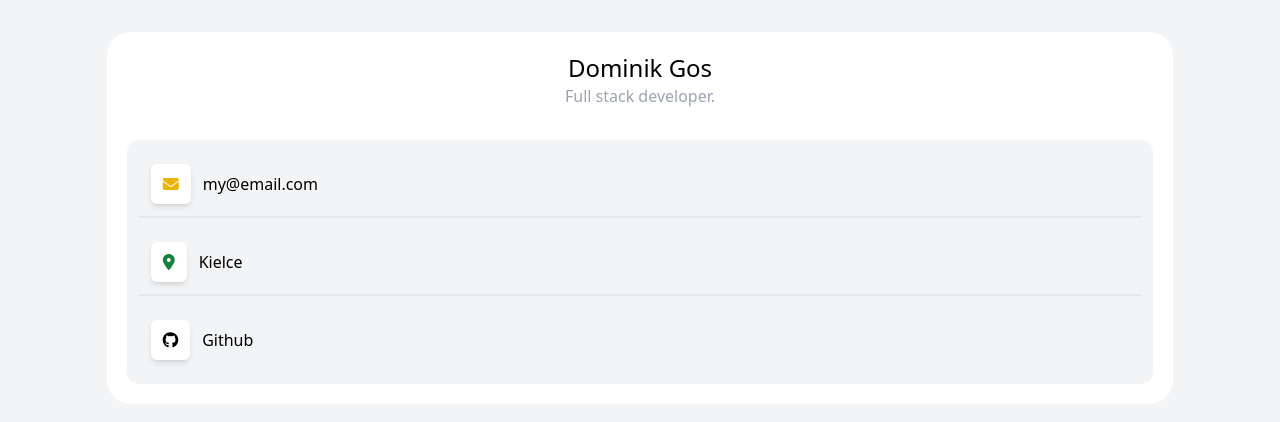
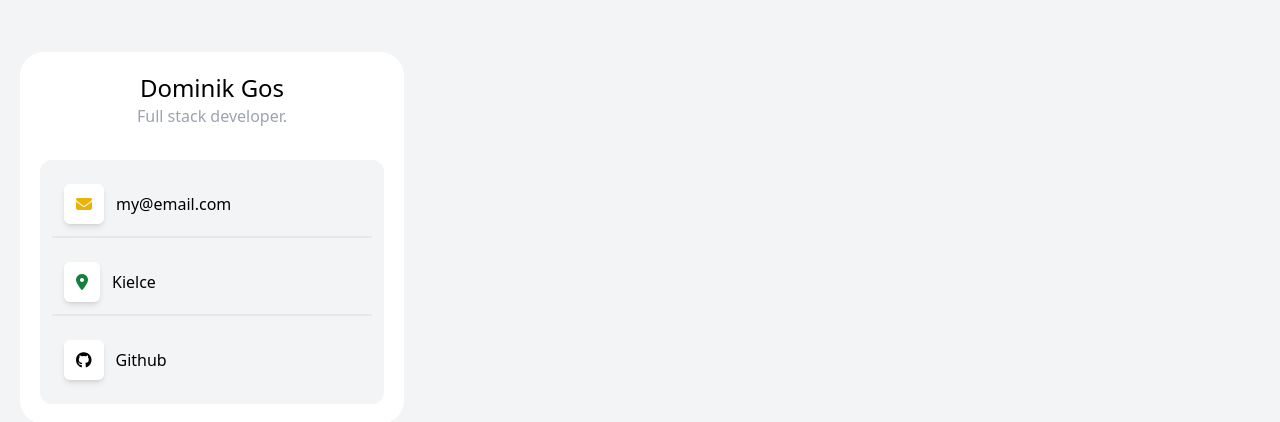
Before and after one commit to DominikGos/portfolio, a Vue app: page / in a window 1280 px wide. Shown: the top 422 px of the page. Built offline with nearby package versions, Linux system fonts and the light colour scheme.

Commit message:
added profile card view on large devices

```diff
--- a/src/App.vue
+++ b/src/App.vue
@@ -3,7 +3,7 @@
 </script>
 
 <template>
-  <div class="flex flex-col items-center w-screen h-screen">
+  <div class="flex flex-col items-center w-screen h-screen md:p-5 lg:flex-row lg:justify-start lg:items-start">
     <ProfileCard />
   </div>
 </template>
--- a/src/Components/Profile/ProfileCard.vue
+++ b/src/Components/Profile/ProfileCard.vue
@@ -4,7 +4,7 @@
 </script>
 
 <template>
-  <div class="flex flex-col rounded-3xl p-5 bg-white mt-8 w-full gap-8 landscape:w-5/6">
+  <div class="flex flex-col rounded-3xl p-5 bg-white mt-8 w-full gap-8 max-md:landscape:w-5/6 lg:w-96">
     <header class="text-center">
       <p class="font-medium text-2xl">Dominik Gos</p>
       <p class="text-small text-gray-400">Full stack developer.</p>
@@ -15,13 +15,17 @@
         <p>my@email.com</p>
       </ProfileCardItem>
       <ProfileCardItem>
-        <SquareWrapper><i class="fa-solid fa-location-dot text-green-700"></i></SquareWrapper>
+        <a target="_blank" href="https://www.google.pl/maps/place/Kielce/@50.8541194,20.5332415,12z/data=!3m1!4b1!4m6!3m5!1s0x47178818af891105:0x5025d8b8c0cdcdf3!8m2!3d50.8660773!4d20.6285676!16zL20vMGp4MF8?entry=ttu">
+          <SquareWrapper><i class="fa-solid fa-location-dot text-green-700"></i></SquareWrapper>
+        </a>
         <a target="_blank" href="https://www.google.pl/maps/place/Kielce/@50.8541194,20.5332415,12z/data=!3m1!4b1!4m6!3m5!1s0x47178818af891105:0x5025d8b8c0cdcdf3!8m2!3d50.8660773!4d20.6285676!16zL20vMGp4MF8?entry=ttu">
           Kielce
         </a>
       </ProfileCardItem>
       <ProfileCardItem>
-        <SquareWrapper><i class="fa-brands fa-github"></i></SquareWrapper>
+        <a href="https://github.com/DominikGos" target="_blank">
+          <SquareWrapper><i class="fa-brands fa-github"></i></SquareWrapper>
+        </a>
         <a href="https://github.com/DominikGos" target="_blank">Github</a>
       </ProfileCardItem>
     </main>
```
